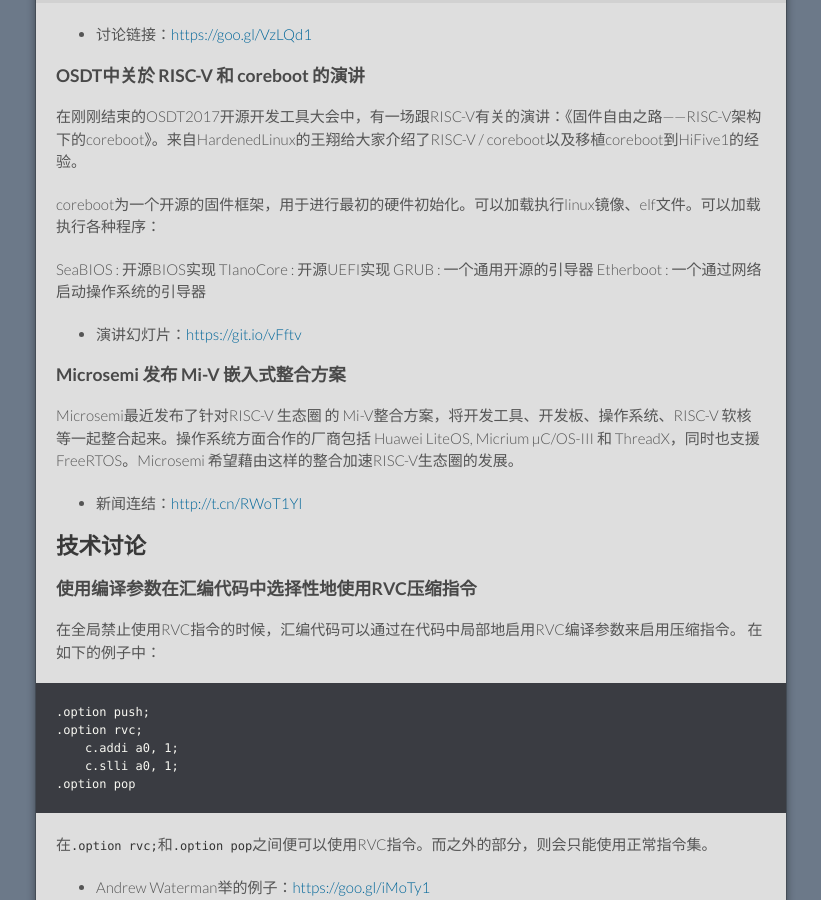
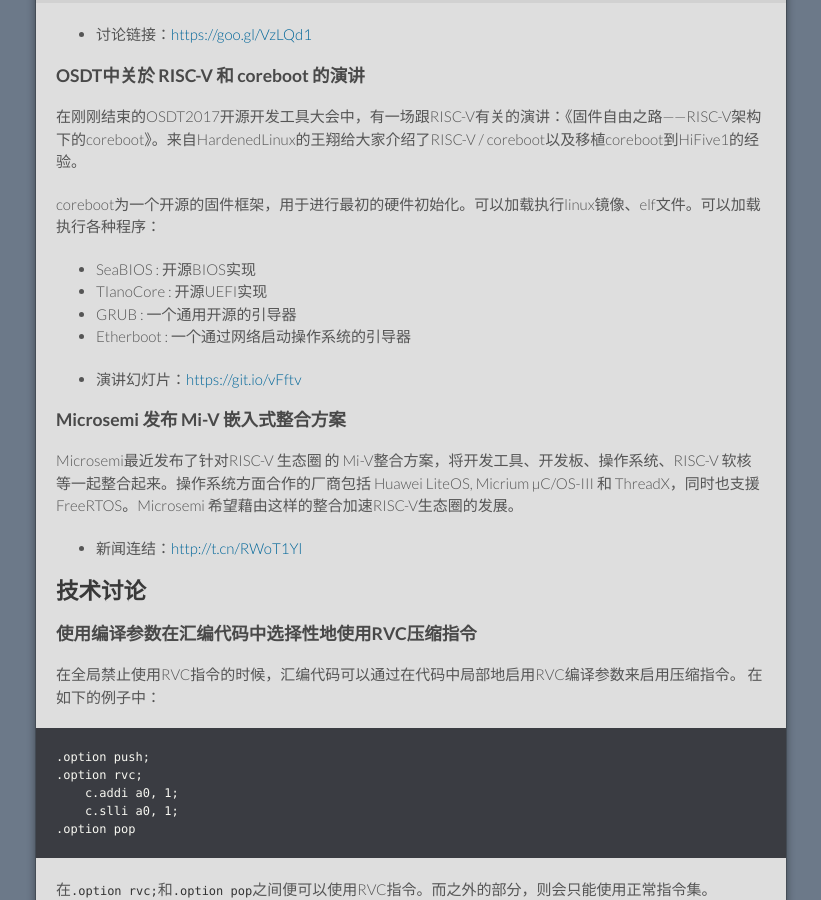
Before and after one commit to cnrv/home, a Jekyll site: the page built from bi-week-rpts/2017-10-26.md, in a window 1280 px wide and 900 px high, scrolled down 1220 px. Shown: the whole window, without its empty margins (229-1050 px from the left). Built offline with Jekyll 4.4.1, drawn with Linux system fonts in a browser that asks for light colours; Markdown is read by kramdown in place of the engine named in the settings; comment, search, counter and statistics services are not loaded; our own code applies the rules of GitHub Pages for plain Markdown files.

Commit message:
Update 2017-10-26.md

```diff
--- a/bi-week-rpts/2017-10-26.md
+++ b/bi-week-rpts/2017-10-26.md
@@ -43,10 +43,10 @@
 
 coreboot为一个开源的固件框架，用于进行最初的硬件初始化。可以加载执行linux镜像、elf文件。可以加载执行各种程序：
 
-SeaBIOS : 开源BIOS实现
-TIanoCore : 开源UEFI实现
-GRUB : 一个通用开源的引导器
-Etherboot : 一个通过网络启动操作系统的引导器
+- SeaBIOS : 开源BIOS实现
+- TIanoCore : 开源UEFI实现
+- GRUB : 一个通用开源的引导器
+- Etherboot : 一个通过网络启动操作系统的引导器
 
 - 演讲幻灯片：[https://git.io/vFftv](https://github.com/hellogcc/OSDT2017/raw/master/coreboot4hifive1.pdf)
 
```
